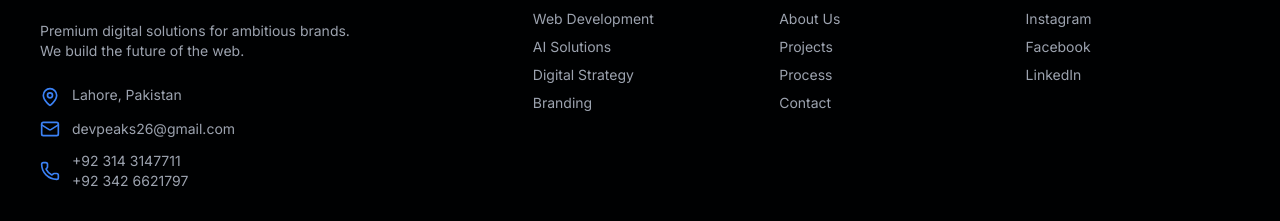
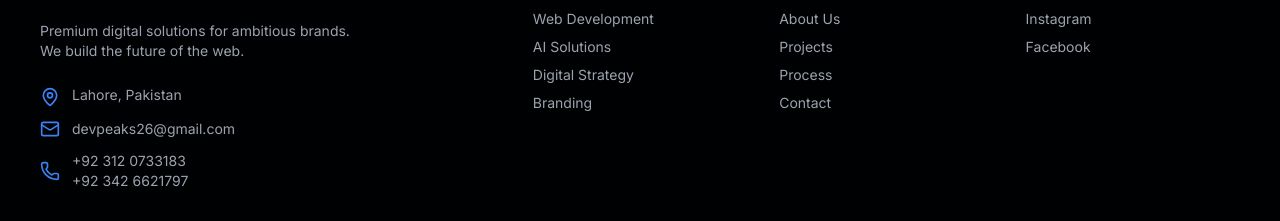
Before and after one commit to Saqibb786/DevPeaks, a Next.js app: page / in a window 1280 px wide. Shown: the part 5491-5712 px from the top of the page. Built offline with nearby package versions, Linux system fonts and the light colour scheme.

Commit message:
chore: Update contact details and social links via footer.tsx

```diff
--- a/components/layout/footer.tsx
+++ b/components/layout/footer.tsx
@@ -28,8 +28,8 @@ export function Footer() {
               <li className="flex items-center gap-3 text-gray-400">
                 <Phone className="w-5 h-5 text-blue-500 shrink-0" />
                 <div className="flex flex-col">
-                  <a href="tel:+923143147711" className="hover:text-white transition-colors">
-                    +92 314 3147711
+                  <a href="tel:+923120733183" className="hover:text-white transition-colors">
+                    +92 312 0733183
                   </a>
                   <a href="tel:+923426621797" className="hover:text-white transition-colors">
                     +92 342 6621797
@@ -62,9 +62,8 @@ export function Footer() {
           <div>
             <h4 className="mb-4 text-sm font-semibold text-white">Socials</h4>
              <ul className="space-y-2 text-sm text-gray-400">
-              <li><a href="https://instagram.com/devpeaks" target="_blank" rel="noopener noreferrer" className="hover:text-white transition-colors">Instagram</a></li>
-              <li><a href="https://facebook.com/devpeaks" target="_blank" rel="noopener noreferrer" className="hover:text-white transition-colors">Facebook</a></li>
-              <li><a href="https://linkedin.com/company/devpeaks" target="_blank" rel="noopener noreferrer" className="hover:text-white transition-colors">LinkedIn</a></li>
+              <li><a href="https://www.instagram.com/devpeaks26?igsh=a2lrZmo3bjV2OG03" target="_blank" rel="noopener noreferrer" className="hover:text-white transition-colors">Instagram</a></li>
+              <li><a href="https://www.facebook.com/share/1a3Uiv2XP4/" target="_blank" rel="noopener noreferrer" className="hover:text-white transition-colors">Facebook</a></li>
             </ul>
           </div>
         </div>
```
